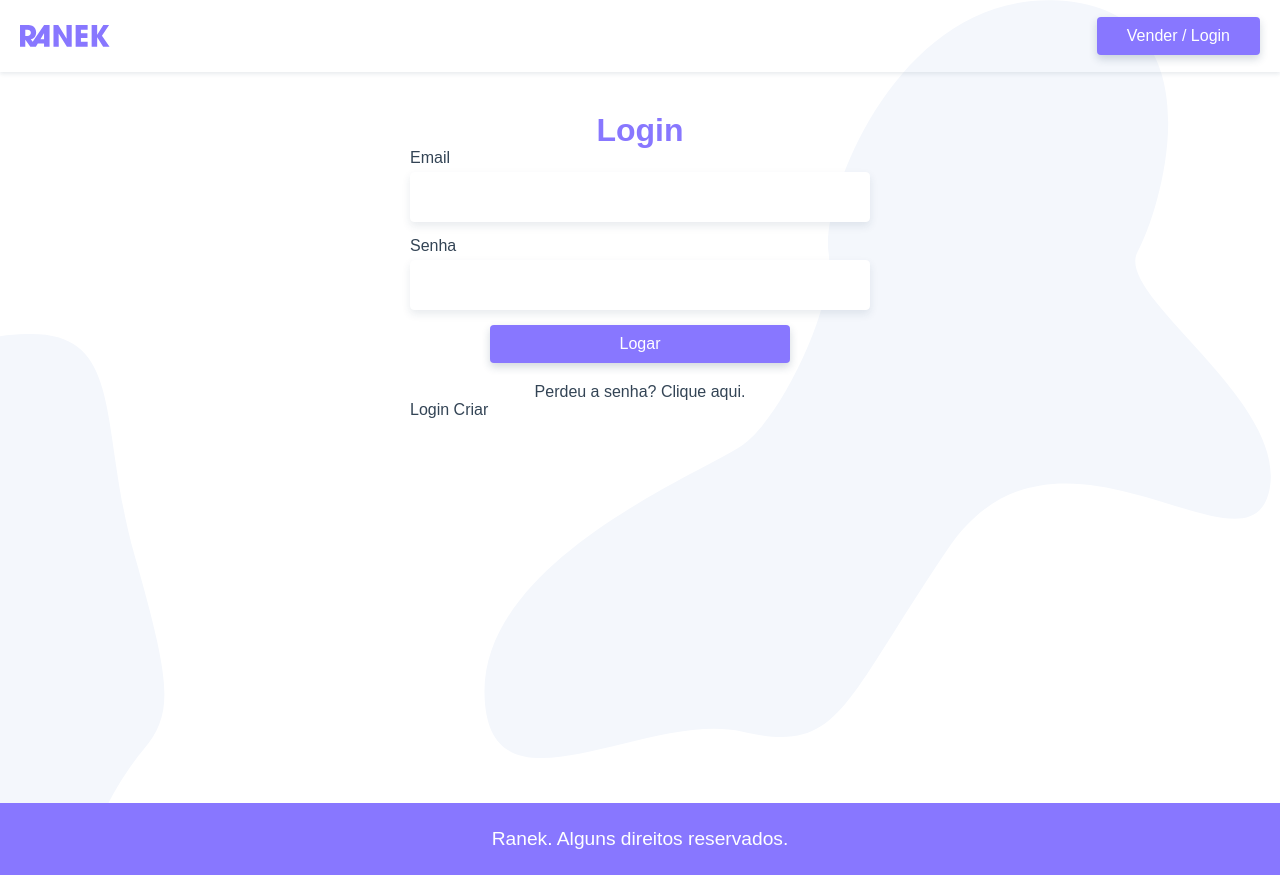
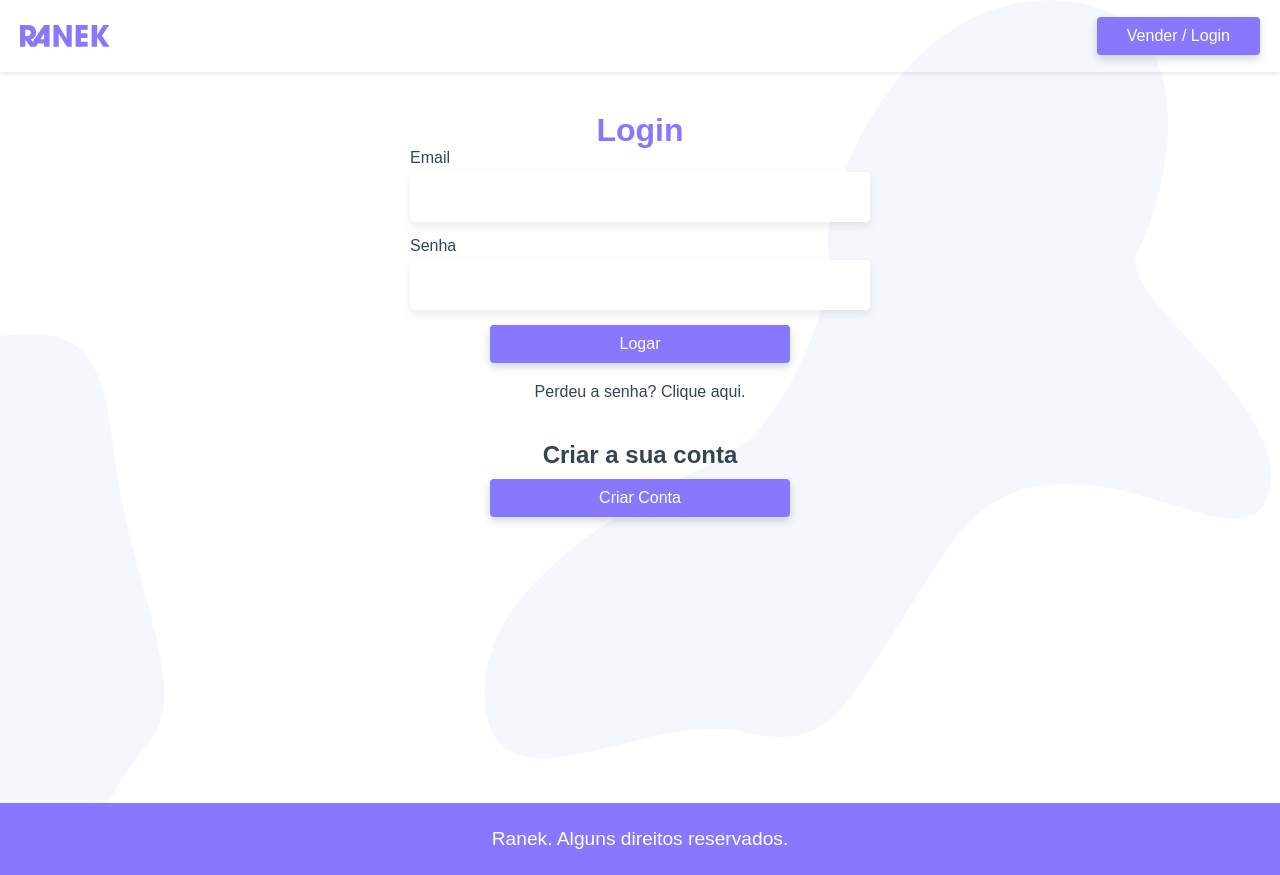
Before and after one commit to thuanny21/ranek, a Vue app: page /login in a window 1280 px wide. Built offline with nearby package versions, Linux system fonts and the light colour scheme.

Commit message:
usuario formulario

```diff
--- a/src/components/LoginCriar.vue
+++ b/src/components/LoginCriar.vue
@@ -1,13 +1,46 @@
 <template>
-    <p>Login Criar</p>
+    <section>
+        <h2>Criar a sua conta</h2>
+        <transition mode="out-in">
+        <button v-if="!criar" class="btn criar" @click="criar = true">Criar Conta</button>
+        <UsuarioForm v-else>
+            <button class="btn btn-form">Criar Usuario</button>
+        </UsuarioForm>
+        </transition>
+    </section>
 </template>
 
 <script>
+import UsuarioForm from '@/components/UsuarioForm.vue'
+
 export default {
-    name: "LoginCriar"
+    name: "LoginCriar",
+    components: {
+        UsuarioForm
+    },
+    data() {
+        return {
+            criar: false
+        }
+    }
 }
 </script>
 
-<style>
+<style scoped>
+h2 {
+  text-align: center;
+  margin-top: 40px;
+  margin-bottom: 10px;
+}
 
+.btn {
+  width: 100%;
+  max-width: 300px;
+  margin-left: auto;
+  margin-right: auto;
+}
+
+.btn-form {
+  max-width: 100%;
+}
 </style>
--- /dev/null
+++ b/src/components/UsuarioForm.vue
@@ -0,0 +1,38 @@
+<template>
+<form>
+    <label for="nome">Nome</label>
+    <input id="nome" name="nome" type="text" v-model="nome">
+    <label for="email">Email</label>
+    <input id="email" name="email" type="email" v-model="email">
+    <label for="senha">Senha</label>
+    <input id="senha" name="senha" type="password" v-model="senha">
+    <label for="cep">Cep</label>
+    <input id="cep" name="cep" type="text" v-model="cep">
+    <label for="rua">Rua</label>
+    <input id="rua" name="rua" type="text" v-model="rua">
+    <label for="numero">Numero</label>
+    <input id="numero" name="numero" type="text" v-model="numero">
+    <label for="bairro">Bairro</label>
+    <input id="bairro" name="bairro" type="text" v-model="bairro">
+    <label for="cidade">Cidade</label>
+    <input id="cidade" name="cidade" type="text" v-model="cidade">
+    <label for="estado">Estado</label>
+    <input id="estado" name="estado" type="text" v-model="estado">
+    <div class="button">
+      <slot></slot>
+    </div>
+  </form>
+</template>
+
+<style scoped>
+form {
+  display: grid;
+  grid-template-columns: 80px 1fr;
+  align-items: center;
+}
+
+.button {
+  grid-column: 2;
+  margin-top: 10px;
+}
+</style>
```
